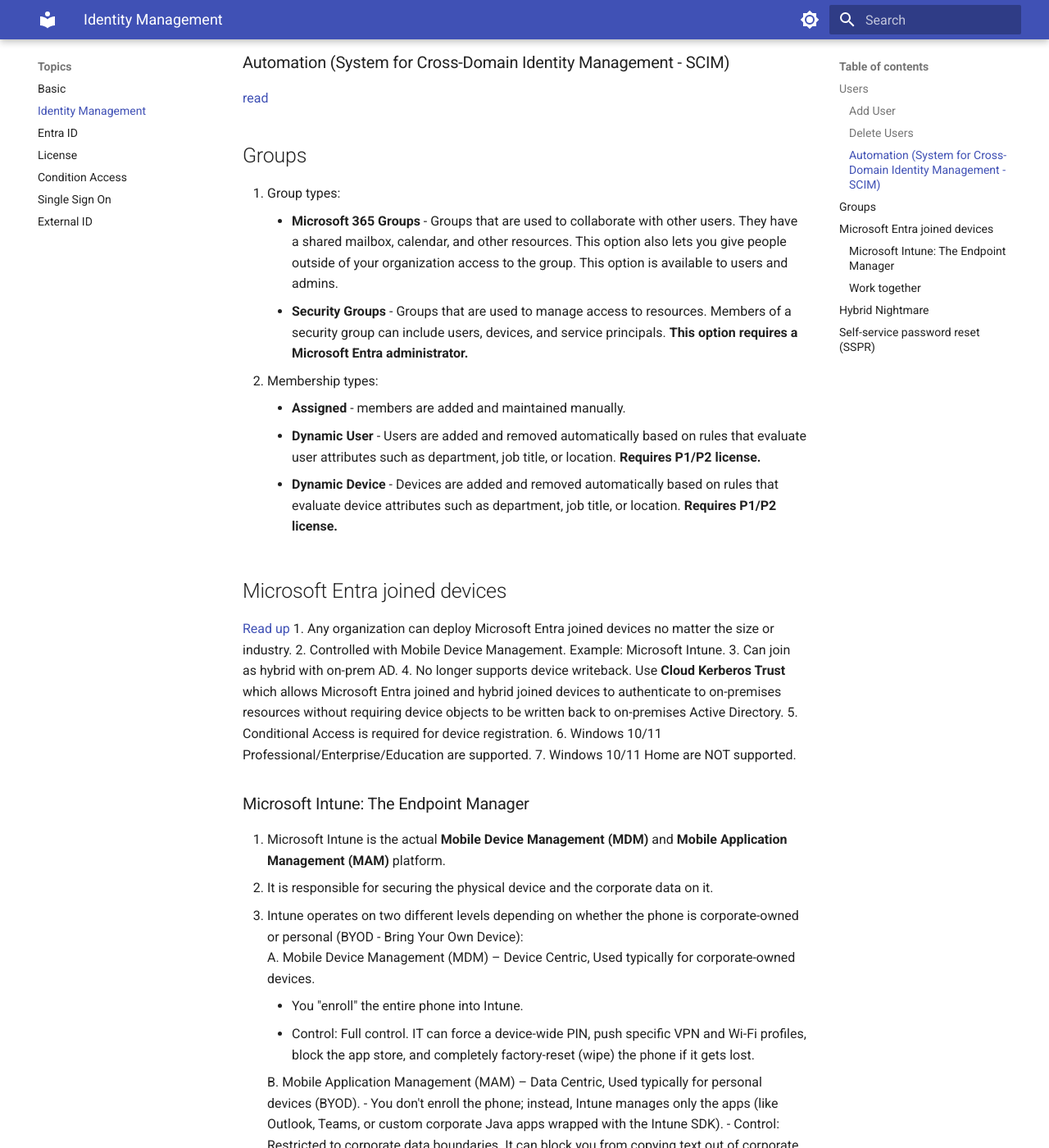
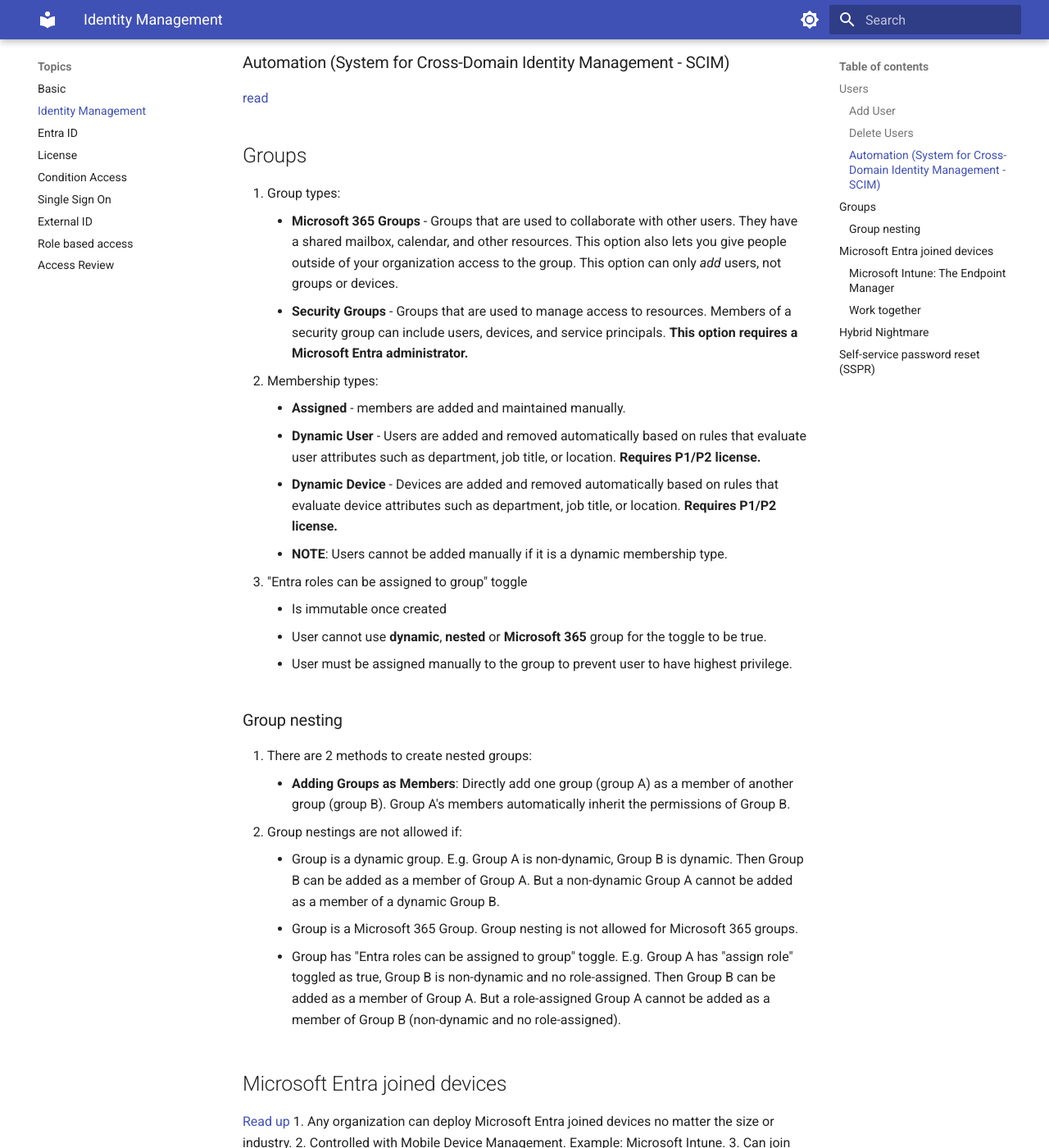
Before and after one commit to yoonghan/SC-300-Identity-and-Access-Administrator, an MkDocs documentation site: the page built from docs/IdentityManagement.md, in a window 1280 px wide and 1400 px high, scrolled down 1426 px. Shown: the whole window at 82% size. Built offline with MkDocs 1.6.1 and Material for MkDocs 9.7.7, drawn with Linux system fonts in a browser that asks for light colours.

Commit message:
Update user access.

```diff
--- a/docs/IdentityManagement.md
+++ b/docs/IdentityManagement.md
@@ -23,12 +23,25 @@
 
 ## Groups
 1. Group types:
-    - **Microsoft 365 Groups** - Groups that are used to collaborate with other users. They have a shared mailbox, calendar, and other resources. This option also lets you give people outside of your organization access to the group. This option is available to users and admins.
+    - **Microsoft 365 Groups** - Groups that are used to collaborate with other users. They have a shared mailbox, calendar, and other resources. This option also lets you give people outside of your organization access to the group. This option can only _add_ users, not groups or devices.
     - **Security Groups** - Groups that are used to manage access to resources. Members of a security group can include users, devices, and service principals. **This option requires a Microsoft Entra administrator.**
 2. Membership types:
     - **Assigned** - members are added and maintained manually.
     - **Dynamic User** - Users are added and removed automatically based on rules that evaluate user attributes such as department, job title, or location. **Requires P1/P2 license.**
     - **Dynamic Device** - Devices are added and removed automatically based on rules that evaluate device attributes such as department, job title, or location. **Requires P1/P2 license.**
+    - **NOTE**: Users cannot be added manually if it is a dynamic membership type.
+3. "Entra roles can be assigned to group" toggle
+    - Is immutable once created
+    - User cannot use **dynamic**, **nested** or **Microsoft 365** group for the toggle to be true.
+    - User must be assigned manually to the group to prevent user to have highest privilege.
+
+### Group nesting
+1. There are 2 methods to create nested groups:
+    - **Adding Groups as Members**: Directly add one group (group A) as a member of another group (group B). Group A's members automatically inherit the permissions of Group B.
+2. Group nestings are not allowed if:
+    - Group is a dynamic group. E.g. Group A is non-dynamic, Group B is dynamic. Then Group B can be added as a member of Group A. But a non-dynamic Group A cannot be added as a member of a dynamic Group B.
+    - Group is a Microsoft 365 Group. Group nesting is not allowed for Microsoft 365 groups.
+    - Group has "Entra roles can be assigned to group" toggle. E.g. Group A has "assign role" toggled as true, Group B is non-dynamic and no role-assigned. Then Group B can be added as a member of Group A. But a role-assigned Group A cannot be added as a member of Group B (non-dynamic and no role-assigned).
 
 ## Microsoft Entra joined devices
 [Read up](https://learn.microsoft.com/en-us/training/modules/create-configure-manage-identities/7-configure-manage-device-registration)
--- a/mkdocs.yml
+++ b/mkdocs.yml
@@ -34,6 +34,8 @@
     - ConditionAccess.md
     - SingleSignOn.md
     - ExternalId.md
+    - RoleBasedAccess.md
+    - AcessReview.md
   - Exam:
     - Exam_Preparation/Notes.md
     - Exam_Preparation/Labs.md
```
Also changed, not shown: docs/AcessReview.md (added, +9 -0 lines), docs/Basic.md (+5 -0 lines), docs/Exam_Preparation/Notes.md (+2 -0 lines), docs/RoleBasedAccess.md (added, +34 -0 lines).
